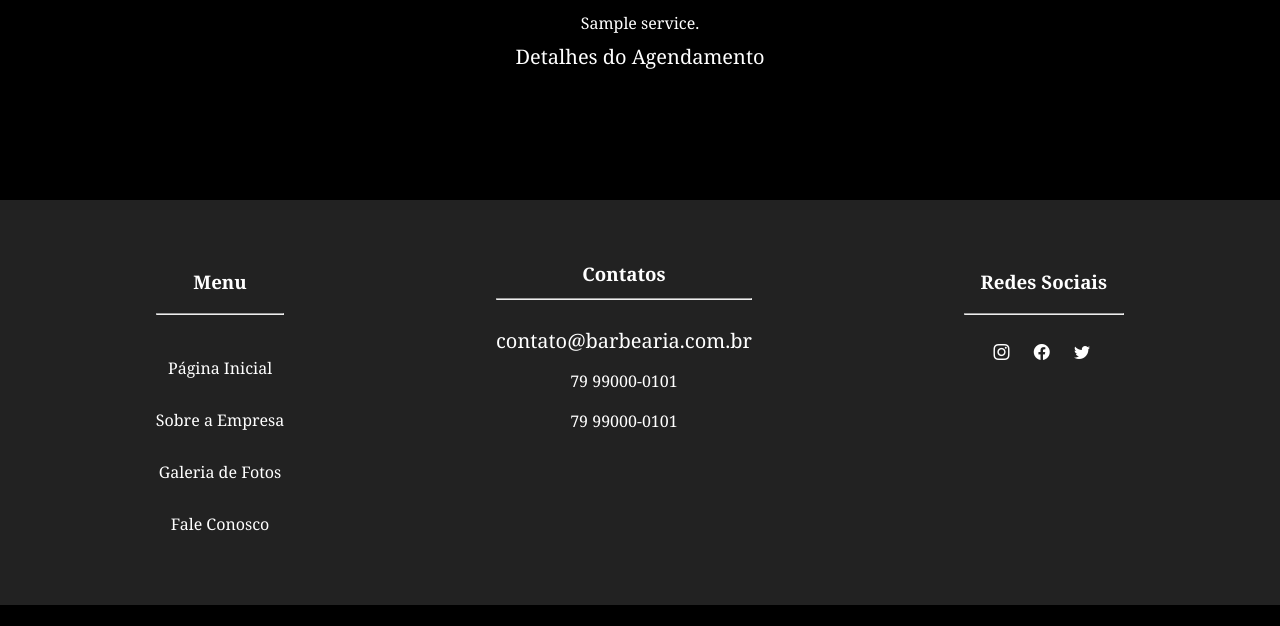
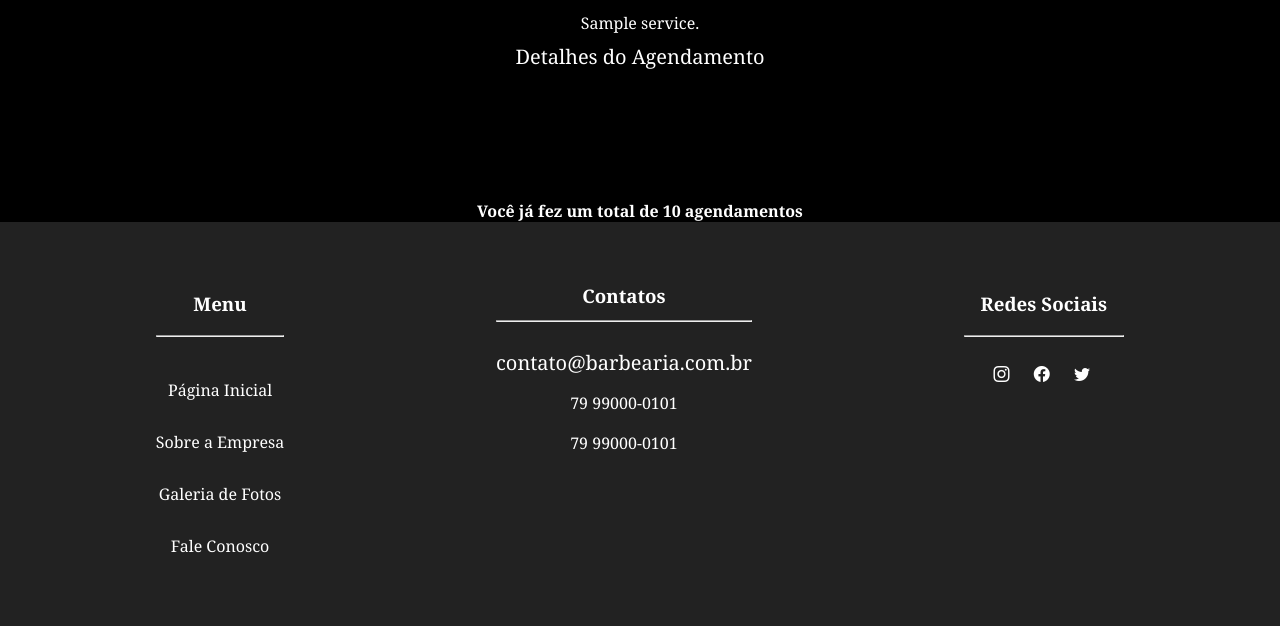
Before and after one commit to ericsanto/dockerizing_webapp_django_aws, a Django app: template home/templates/user_scheduling.html in a window 1280 px wide. Shown: the part 373-999 px from the top of the page. Run offline with Django 5.2, Linux system fonts and the light colour scheme; the template is opened without the code that fills it: most values are stand-ins (such as "Sample title", 1, 10 or a date in 2020); some libraries are stand-ins or nearby versions; some web fonts are replaced.

Commit message:
style: Ajustando o código

```diff
--- a/home/static/css/style.css
+++ b/home/static/css/style.css
@@ -979,3 +979,15 @@ p.paragraph-checkout {
   font-size: 26px;
   max-width: 100%;
 }
+
+
+div.quantity-scheduling {
+  display: flex;
+  justify-content: center;
+  align-items: center;
+}
+
+h4.sub-title {
+  margin: 0 auto;
+
+}
--- a/home/templates/finances.html
+++ b/home/templates/finances.html
@@ -46,7 +46,6 @@
     <h4>Maior valor de Serviço: R$ {{finance.max_value_service_scheduling}}</h4>
     <h4>Total de agendamentos ano: {{finance.total_scheduling}}</h4>
     <h4>Total de agendamentos pagos: {{finance.total_scheduling_paid}}</h4>
-    <h4>Você já fez um  total de {{scheduling_count_user}} agendamentos</h4>
   </div>
 {% endblock %}
 
--- a/home/templates/user_scheduling.html
+++ b/home/templates/user_scheduling.html
@@ -26,6 +26,10 @@
           </div>
         </div>
         {% endfor %}
+
+      </div>
+      <div class="quantity-scheduling">
+        <h4 class="sub-title">Você já fez um total de {{scheduling_count_user}} agendamentos</h4>
       </div>
     {% endblock %}
 
```
Also changed, not shown: home/views.py (+6 -3 lines).
